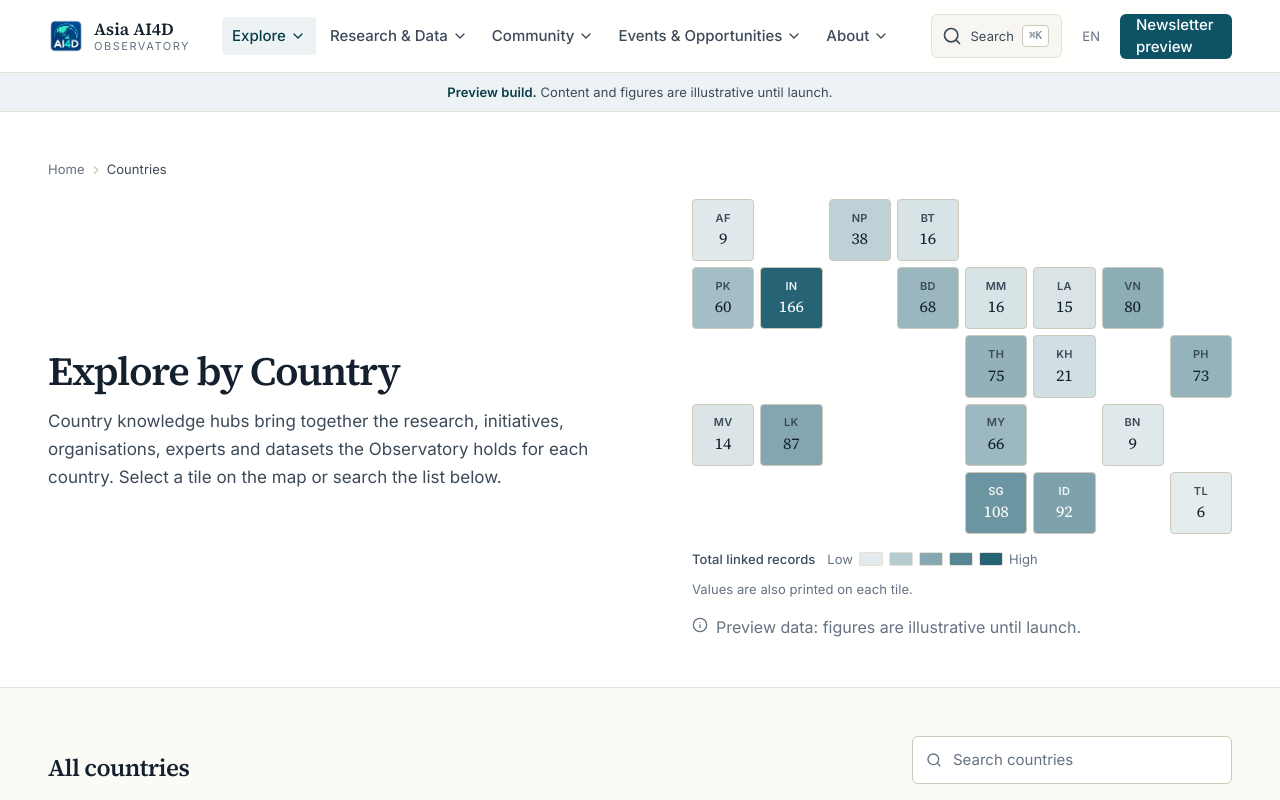
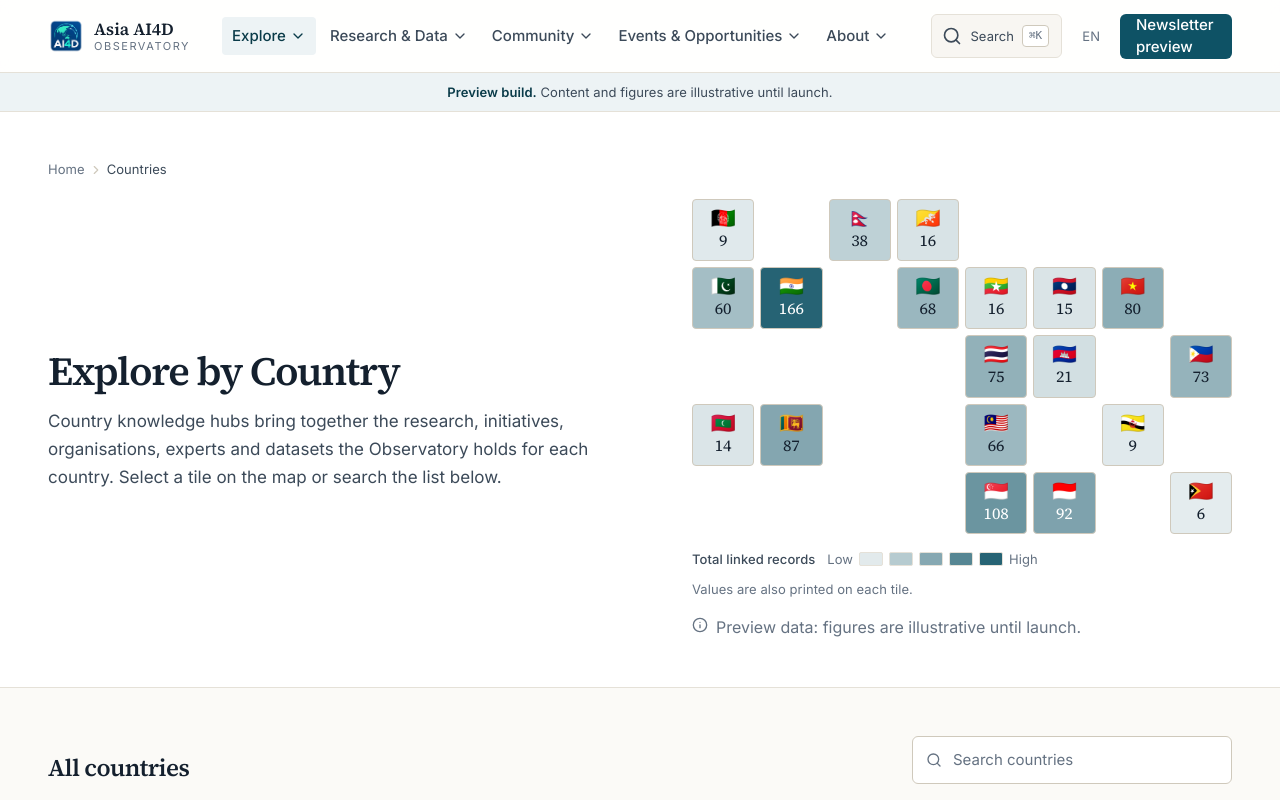
Before and after one commit to rasithsenanayake/LIRNEasia-AI4D, a Next.js app: page /countries in a window 1280 px wide. Shown: the top 800 px of the page. Built offline with nearby package versions, Linux system fonts and the light colour scheme.

Commit message:
Add country flags and close header menus

```diff
--- a/src/components/layout/Header.tsx
+++ b/src/components/layout/Header.tsx
@@ -50,7 +50,9 @@ export function Header() {
 
   return (
     <>
-      <header className="sticky top-0 z-40 border-b border-line bg-surface/95 backdrop-blur supports-[backdrop-filter]:bg-surface/85">
+      <header
+        onMouseLeave={() => setOpenMenu(null)}
+        className="sticky top-0 z-40 border-b border-line bg-surface/95 backdrop-blur supports-[backdrop-filter]:bg-surface/85">
         <div className="mx-auto flex h-16 max-w-[96rem] items-center gap-4 px-5 sm:px-8 lg:h-[72px] lg:gap-8 lg:px-12">
           <Link to="/" className="flex shrink-0 items-center gap-2.5 rounded" aria-label="Asia AI4D Observatory — home">
             <Image src="/imagers/fav%20icon.png" alt="" width={36} height={36} priority className="h-9 w-9 rounded object-cover" />
--- a/src/components/maps/RegionMap.tsx
+++ b/src/components/maps/RegionMap.tsx
@@ -1,6 +1,12 @@
 import React from 'react';
 import type { Country } from '../../types';
 import { cn } from '../../utils/cn';
+
+function flagFor(code: string) {
+  return String.fromCodePoint(
+    ...code.toUpperCase().split('').map((character) => 127397 + character.charCodeAt(0))
+  );
+}
 
 interface Props {
   countries: Country[];
@@ -52,6 +58,7 @@ export function RegionMap({
               type="button"
               onClick={() => onSelect(country)}
               aria-pressed={selected}
+              aria-label={`${country.name}: ${value}${unit ? ` ${unit}` : ''}`}
               title={`${country.name} — ${value}${unit ? ` ${unit}` : ''}`}
               className={cn(
                 'group relative flex aspect-square flex-col items-center justify-center rounded border text-center transition-[transform,border-color] duration-150 ease-out',
@@ -65,8 +72,8 @@ export function RegionMap({
                 backgroundColor: `rgba(14, 82, 101, ${0.08 + intensity * 0.82})`
               }}>
 
-              <span className={cn('text-[0.6875rem] font-semibold uppercase tracking-wide', dark ? 'text-white/90' : 'text-ink-soft')}>
-                {country.code}
+              <span aria-hidden="true" className="text-xl leading-none">
+                {flagFor(country.code)}
               </span>
               <span
                 className={cn(
@@ -79,7 +86,7 @@ export function RegionMap({
               <span className="sr-only">
                 {country.name}, {value} {unit ?? ''}
               </span>
-              <span className="pointer-events-none absolute bottom-full left-1/2 z-10 mb-2 max-w-[calc(100vw-2rem)] -translate-x-1/2 truncate whitespace-nowrap rounded bg-ink px-2.5 py-1.5 text-xs font-medium text-white opacity-0 shadow-lg transition-opacity group-hover:opacity-100 group-focus-visible:opacity-100">
+              <span role="tooltip" className="pointer-events-none absolute bottom-full left-1/2 z-10 mb-2 max-w-[calc(100vw-2rem)] -translate-x-1/2 whitespace-nowrap rounded bg-ink px-2.5 py-1.5 text-xs font-medium text-white opacity-0 shadow-lg transition-opacity group-hover:opacity-100 group-focus-visible:opacity-100">
                 {country.name}
               </span>
             </button>);
```
